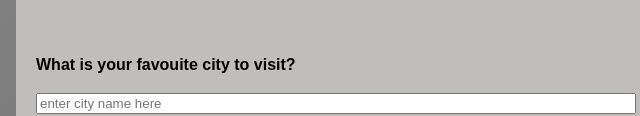
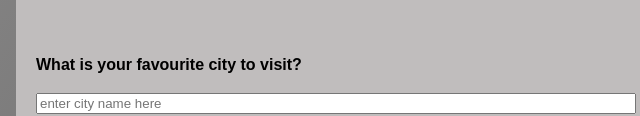
Before and after one commit to nicky-mc/Week-4-Visitor-Guest-Book, a website built with Vite: page client/index.html in a window 1280 px wide. Shown: the part 844-960 px from the top of the page, 304-944 px from the left. Built offline with nearby package versions, Linux system fonts and the light colour scheme; no server answers.

Commit message:
Update index.html
Retyping typos

```diff
--- a/client/index.html
+++ b/client/index.html
@@ -60,7 +60,7 @@
           />
           <br />
           <label for="favourite_city"
-            >What is your favouite city to visit?</label
+            >What is your favourite city to visit?</label
           >
           <input
             type="text"
```
